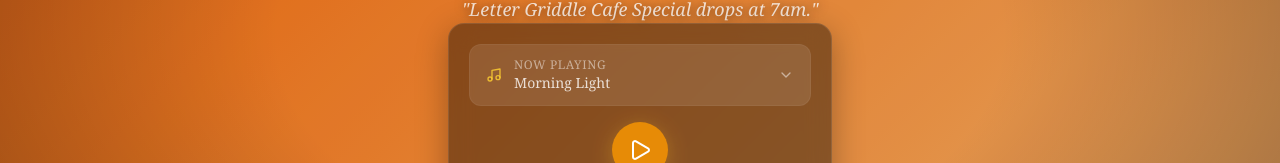
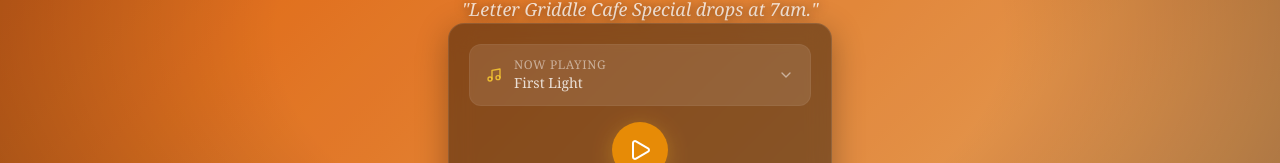
Before and after one commit to lauriegriddle/griddle-game, a Next.js app: page /ambiance in a window 1280 px wide. Shown: the part 366-529 px from the top of the page. Built offline with nearby package versions, Linux system fonts and the light colour scheme.

Commit message:
Update song titles

```diff
--- a/app/ambiance/page.js
+++ b/app/ambiance/page.js
@@ -13,14 +13,14 @@ const AmbiancePage = () => {
   const audioRef = useRef(null);
 
   const dayTracks = [
-    { name: 'Morning Light', file: '/ambiance/day-cafe-jazz.mp3' },
-    { name: 'Sunday Papers', file: '/ambiance/day-acoustic.mp3' },
-    { name: 'Garden Room', file: '/ambiance/day-lofi.mp3' },
+    { name: 'First Light', file: '/ambiance/day-cafe-jazz.mp3' },
+    { name: 'Vivaldi Spring', file: '/ambiance/day-acoustic.mp3' },
+    { name: 'Gardens', file: '/ambiance/day-lofi.mp3' },
   ];
 
   const eveningTracks = [
     { name: 'Golden Hour', file: '/ambiance/evening-jazz.mp3' },
-    { name: 'Last Call', file: '/ambiance/evening-piano.mp3' },
+    { name: 'Sunset', file: '/ambiance/evening-piano.mp3' },
     { name: 'City Lights', file: '/ambiance/evening-rain.mp3' },
   ];
 
```
